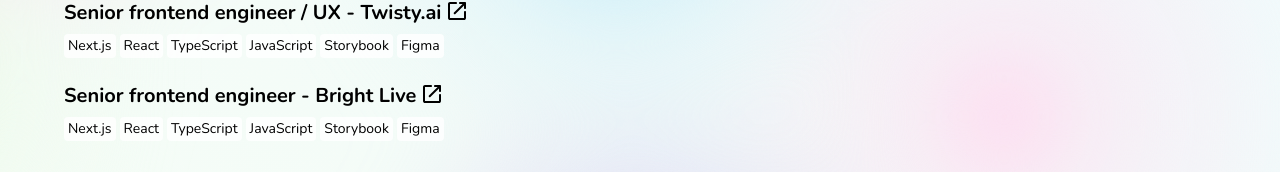
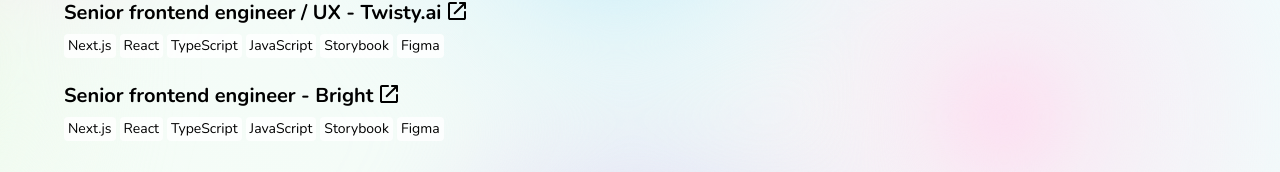
Before and after one commit to rokimoto/portfolio, a Next.js app: page / in a window 1280 px wide. Shown: the part 329-501 px from the top of the page. Built offline with nearby package versions, Linux system fonts and the light colour scheme.

Commit message:
shortens bright

```diff
--- a/src/app/page.tsx
+++ b/src/app/page.tsx
@@ -37,7 +37,7 @@
           />
           <Project
             position="Senior frontend engineer"
-            company="Bright Live"
+            company="Bright"
             link="https://brightlive.com"
             skills={[
               'Next.js',
```
